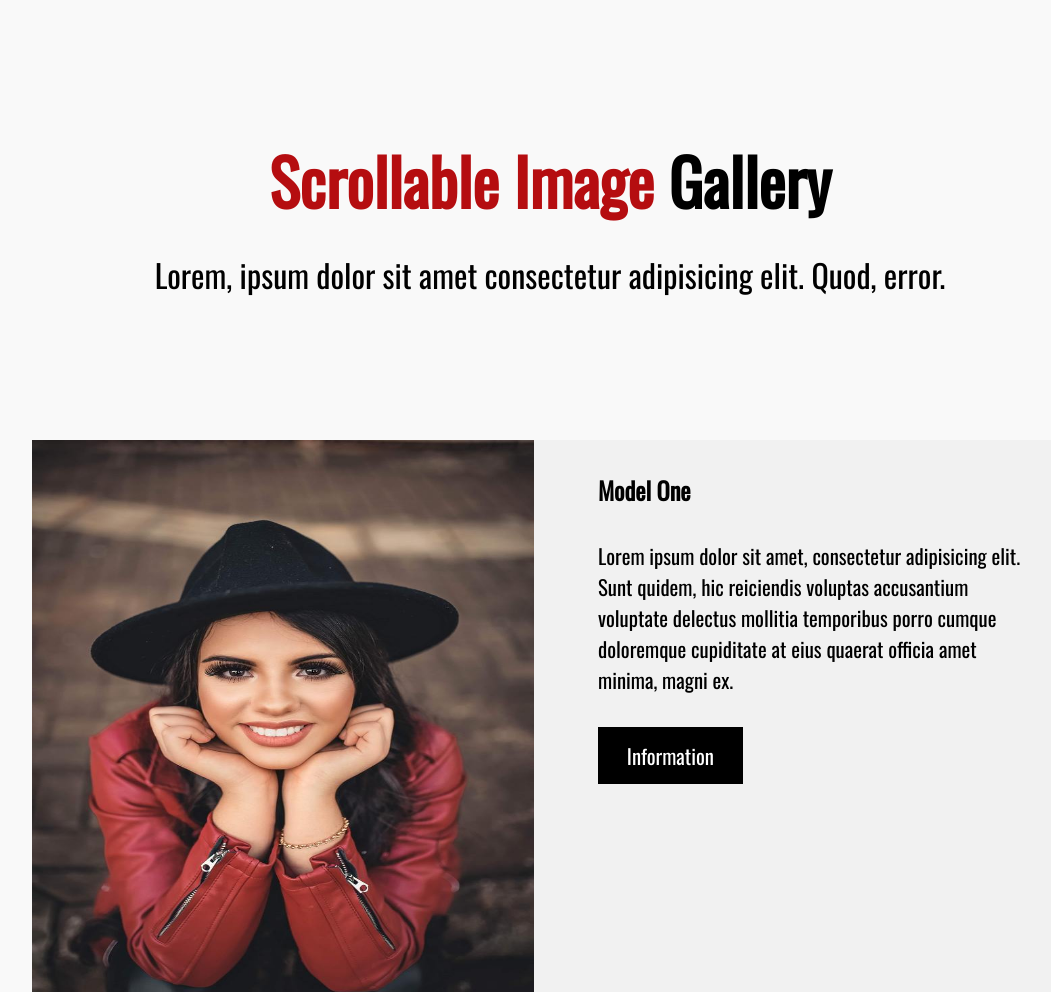
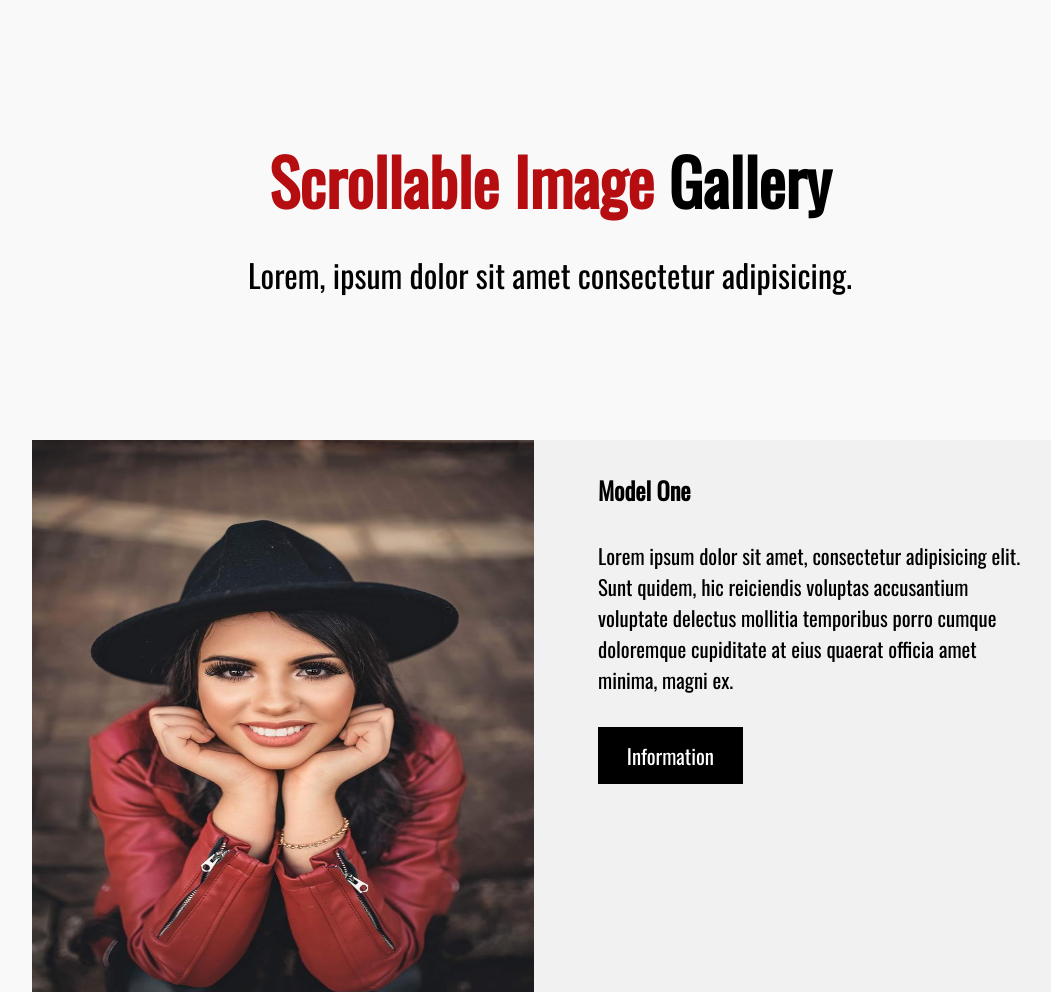
Before and after one commit to susgupta/animate_on_scroll_tutorial, a plain HTML site: page index.html in a window 1280 px wide. Shown: the top 992 px of the page, without its empty margins (90-1141 px from the left). Drawn offline with nearby package versions, Linux system fonts and the light colour scheme.

Commit message:
Text fix - remove uneeded from html

```diff
--- a/index.html
+++ b/index.html
@@ -14,7 +14,7 @@
 <body>
     <header class="main-header">
         <h1><span>Scrollable Image</span> Gallery</h1>
-        <p>Lorem, ipsum dolor sit amet consectetur adipisicing elit. Quod, error.</p>
+        <p>Lorem, ipsum dolor sit amet consectetur adipisicing.</p>
     </header>
 
     <main class="container">
```
